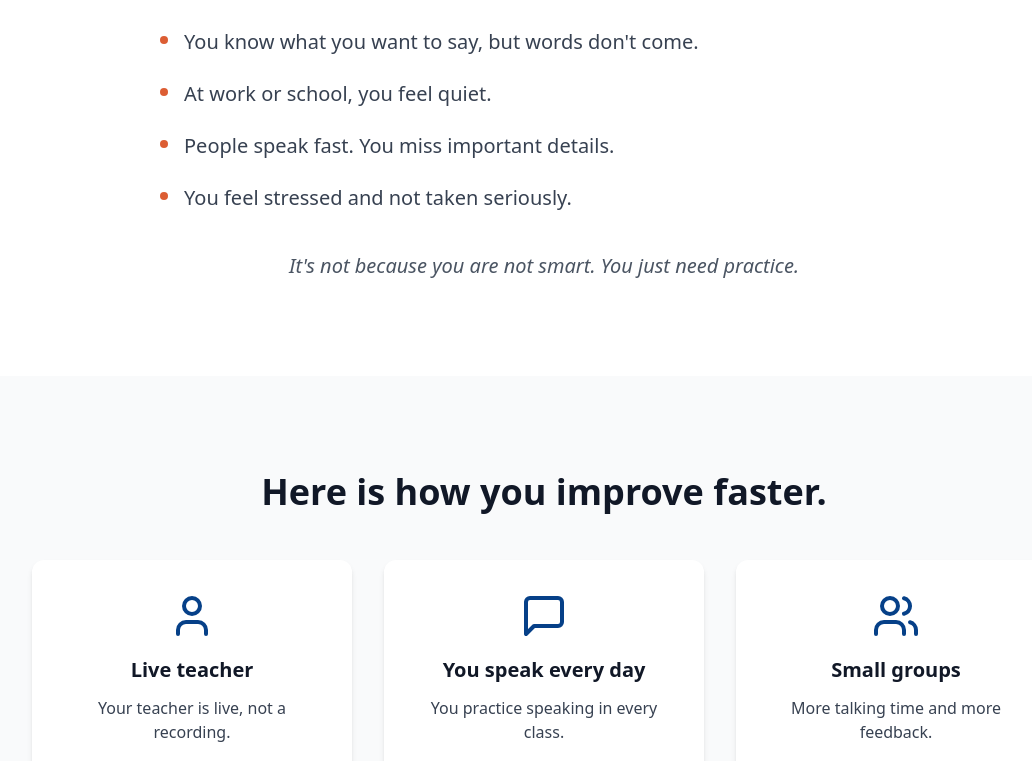
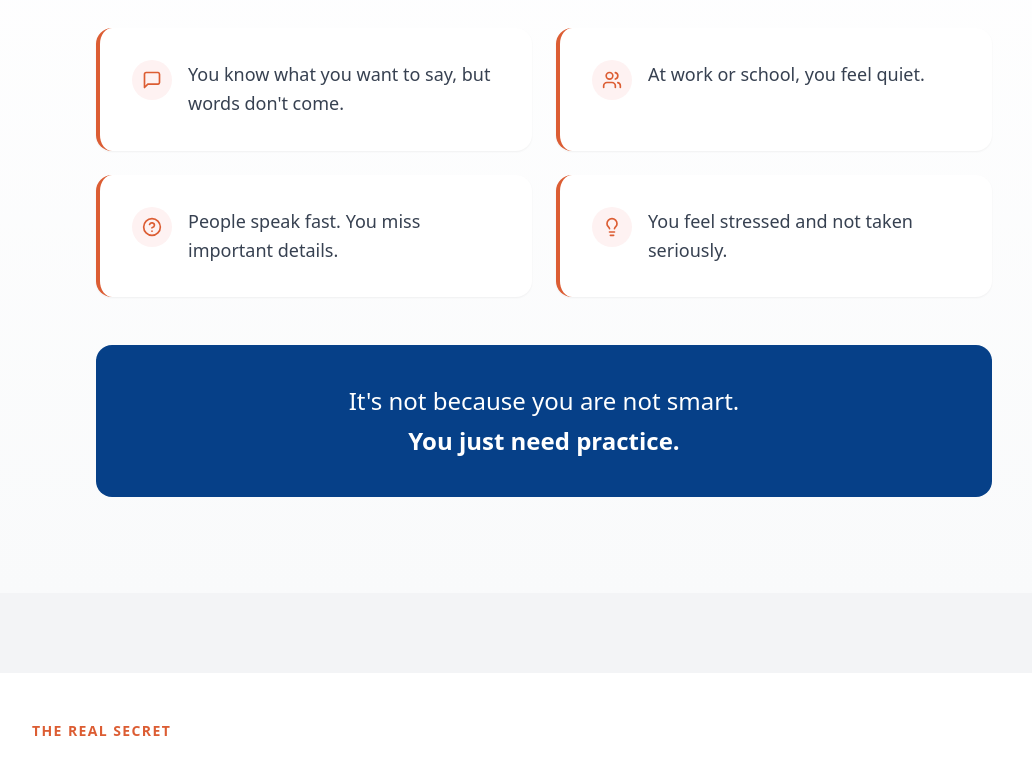
Before and after one commit to Qwixo/apply.INTERLINK.edu-28.8.2025-old-v1.1, a React (Vite) app: page /greensboro in a window 1280 px wide. Shown: the part 1420-2181 px from the top of the page, without its empty margins (96-1128 px from the left). Built offline with nearby package versions, Linux system fonts and the light colour scheme.

Commit message:
Updated GreensboroPage.tsx

```diff
--- a/src/pages/GreensboroPage.tsx
+++ b/src/pages/GreensboroPage.tsx
@@ -40,111 +40,71 @@ function GreensboroPage() {
       </section>
 
       {/* Section 3: Pain Block */}
-      <section className="bg-white py-16 md:py-24">
+      <section className="bg-gradient-to-b from-white to-gray-50 py-16 md:py-24">
         <div className="max-w-6xl mx-auto px-4">
-          <div className="max-w-3xl mx-auto text-center">
-            <h2 className="text-3xl md:text-4xl font-bold text-gray-900 mb-12">
+          <div className="max-w-4xl mx-auto">
+            <h2 className="text-3xl md:text-4xl font-bold text-gray-900 mb-12 text-center">
               English feels hard in real life.
             </h2>
 
-            <div className="space-y-6 text-left mb-8">
-              <div className="flex gap-4 items-start">
-                <div className="w-2 h-2 bg-[#dc5d33] rounded-full mt-2 flex-shrink-0"></div>
-                <p className="text-lg md:text-xl text-gray-700">
+            <div className="grid grid-cols-1 md:grid-cols-2 gap-6 mb-12">
+              {/* Card 1 */}
+              <div className="bg-white rounded-2xl p-8 shadow-sm hover:shadow-md transition-all border-l-4 border-[#dc5d33]">
+                <div className="flex items-start gap-4">
+                  <div className="w-10 h-10 rounded-full bg-red-50 flex items-center justify-center flex-shrink-0">
+                    <MessageSquare className="w-5 h-5 text-[#dc5d33]" />
+                  </div>
+                  <p className="text-lg text-gray-700 leading-relaxed">
                     You know what you want to say, but words don't come.
                   </p>
                 </div>
-              <div className="flex gap-4 items-start">
-                <div className="w-2 h-2 bg-[#dc5d33] rounded-full mt-2 flex-shrink-0"></div>
-                <p className="text-lg md:text-xl text-gray-700">
+              </div>
+
+              {/* Card 2 */}
+              <div className="bg-white rounded-2xl p-8 shadow-sm hover:shadow-md transition-all border-l-4 border-[#dc5d33]">
+                <div className="flex items-start gap-4">
+                  <div className="w-10 h-10 rounded-full bg-red-50 flex items-center justify-center flex-shrink-0">
+                    <Users className="w-5 h-5 text-[#dc5d33]" />
+                  </div>
+                  <p className="text-lg text-gray-700 leading-relaxed">
                     At work or school, you feel quiet.
                   </p>
                 </div>
-              <div className="flex gap-4 items-start">
-                <div className="w-2 h-2 bg-[#dc5d33] rounded-full mt-2 flex-shrink-0"></div>
-                <p className="text-lg md:text-xl text-gray-700">
+              </div>
+
+              {/* Card 3 */}
+              <div className="bg-white rounded-2xl p-8 shadow-sm hover:shadow-md transition-all border-l-4 border-[#dc5d33]">
+                <div className="flex items-start gap-4">
+                  <div className="w-10 h-10 rounded-full bg-red-50 flex items-center justify-center flex-shrink-0">
+                    <HelpCircle className="w-5 h-5 text-[#dc5d33]" />
+                  </div>
+                  <p className="text-lg text-gray-700 leading-relaxed">
                     People speak fast. You miss important details.
                   </p>
                 </div>
-              <div className="flex gap-4 items-start">
-                <div className="w-2 h-2 bg-[#dc5d33] rounded-full mt-2 flex-shrink-0"></div>
-                <p className="text-lg md:text-xl text-gray-700">
+              </div>
+
+              {/* Card 4 */}
+              <div className="bg-white rounded-2xl p-8 shadow-sm hover:shadow-md transition-all border-l-4 border-[#dc5d33]">
+                <div className="flex items-start gap-4">
+                  <div className="w-10 h-10 rounded-full bg-red-50 flex items-center justify-center flex-shrink-0">
+                    <Lightbulb className="w-5 h-5 text-[#dc5d33]" />
+                  </div>
+                  <p className="text-lg text-gray-700 leading-relaxed">
                     You feel stressed and not taken seriously.
                   </p>
                 </div>
               </div>
-
-            <p className="text-lg md:text-xl text-gray-600 italic mt-10">
-              It's not because you are not smart. You just need practice.
-            </p>
-
-          </div>
-        </div>
-      </section>
-
-      {/* Section 4: Mechanism Block */}
-      <section className="bg-gray-50 py-16 md:py-24">
-        <div className="max-w-6xl mx-auto px-4">
-          <div className="text-center mb-12">
-            <h2 className="text-3xl md:text-4xl font-bold text-gray-900">
-              Here is how you improve faster.
-            </h2>
             </div>
 
-          <div className="grid grid-cols-1 md:grid-cols-3 gap-8 max-w-5xl mx-auto mb-8">
-            {/* Card 1 */}
-            <div className="bg-white rounded-xl p-8 shadow-md hover:shadow-lg transition-shadow">
-              <div className="flex justify-center mb-4">
-                <User className="w-12 h-12 text-[#064088]" />
-              </div>
-              <h3 className="text-xl font-bold text-gray-900 mb-3 text-center">
-                Live teacher
-              </h3>
-              <p className="text-gray-700 text-center">
-                Your teacher is live, not a recording.
+            <div className="text-center bg-[#064088] rounded-2xl p-8 md:p-10">
+              <p className="text-xl md:text-2xl text-white font-medium">
+                It's not because you are not smart.
+              </p>
+              <p className="text-xl md:text-2xl text-white font-bold mt-2">
+                You just need practice.
               </p>
             </div>
-
-            {/* Card 2 */}
-            <div className="bg-white rounded-xl p-8 shadow-md hover:shadow-lg transition-shadow">
-              <div className="flex justify-center mb-4">
-                <MessageSquare className="w-12 h-12 text-[#064088]" />
-              </div>
-              <h3 className="text-xl font-bold text-gray-900 mb-3 text-center">
-                You speak every day
-              </h3>
-              <p className="text-gray-700 text-center">
-                You practice speaking in every class.
-              </p>
-            </div>
-
-            {/* Card 3 */}
-            <div className="bg-white rounded-xl p-8 shadow-md hover:shadow-lg transition-shadow">
-              <div className="flex justify-center mb-4">
-                <Users className="w-12 h-12 text-[#064088]" />
-              </div>
-              <h3 className="text-xl font-bold text-gray-900 mb-3 text-center">
-                Small groups
-              </h3>
-              <p className="text-gray-700 text-center">
-                More talking time and more feedback.
-              </p>
-            </div>
-          </div>
-
-          {/* Premium line */}
-          <p className="text-center text-lg md:text-xl text-gray-600 font-medium mb-10">
-            This is a serious program for serious students.
-          </p>
-
-          {/* CTA Button */}
-          <div className="text-center">
-            <button
-              onClick={scrollToApply}
-              className="bg-[#dc5d33] text-white font-bold text-lg px-8 py-4 rounded-lg shadow-lg hover:bg-[#c24e2b] transition-all duration-300 hover:shadow-xl transform hover:-translate-y-0.5"
-            >
-              Check if I'm a fit
-            </button>
           </div>
         </div>
       </section>
```
Lines whose indentation alone changed are shown as unchanged.
